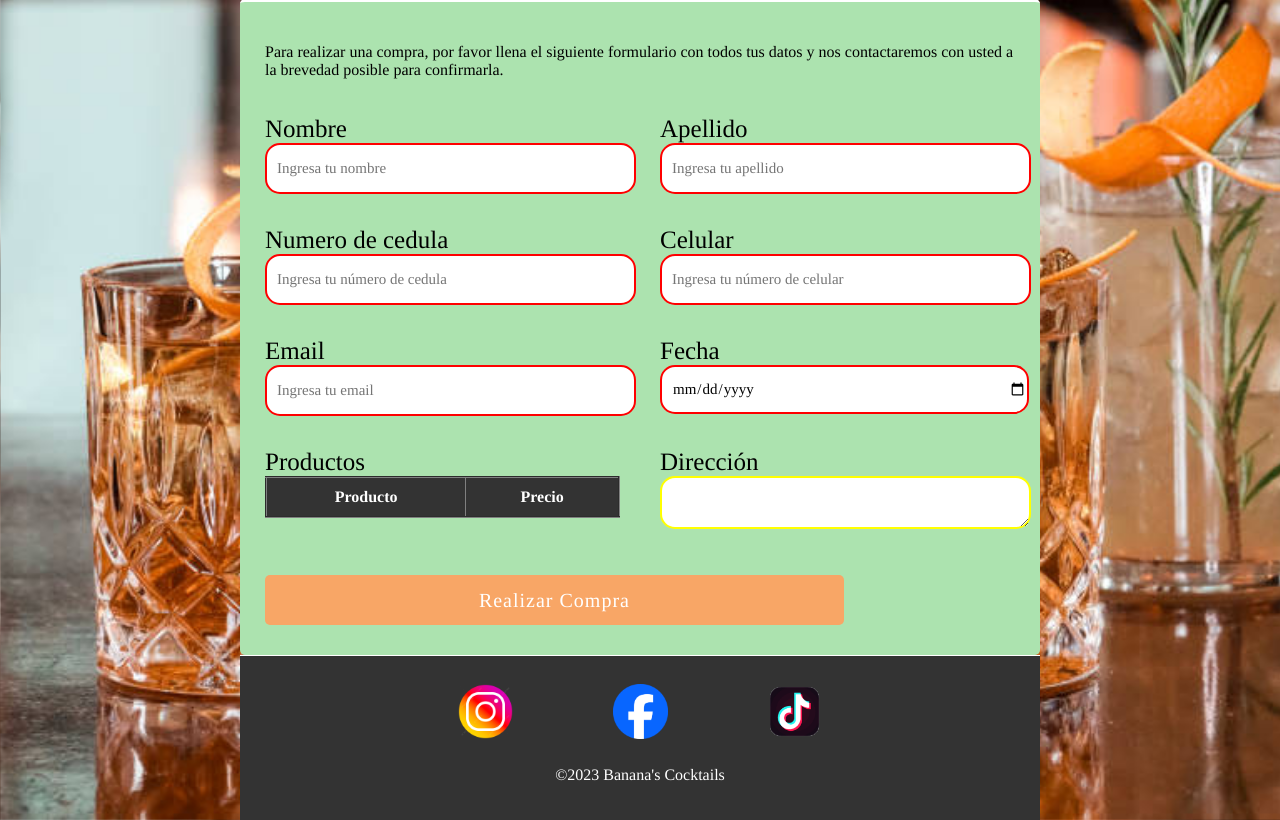
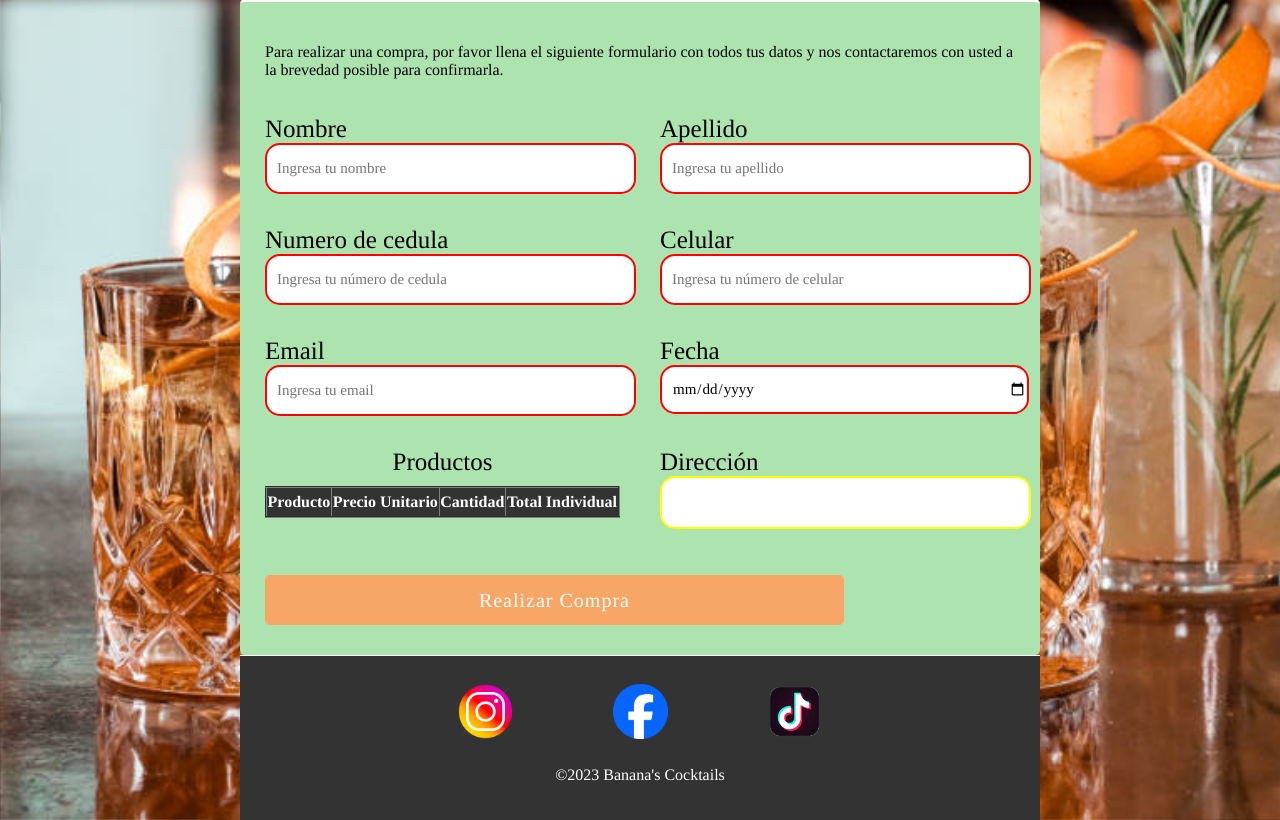
Before and after one commit to LeonardoYaranga/BananaCocktailsTiendaOnlineGrupo4, a PHP site: page /Formularios/factura.php in a window 1280 px wide. Shown: the part 201-1021 px from the top of the page. Run offline with PHP 8.4, Linux system fonts and the light colour scheme; lists and menus that the app fills with data are empty.

Commit message:
BananaCocktailsV6.1.0 FacturacionDelCarritoDeCompras

```diff
--- a/BananaCocktails/Formularios/factura.php
+++ b/BananaCocktails/Formularios/factura.php
@@ -1,20 +1,5 @@
 <?php
 session_start();
-
-// Verificar si se ha enviado un formulario de compra
-if ($_SERVER['REQUEST_METHOD'] === 'POST' && isset($_POST['producto'], $_POST['precio'])) {
-    $producto = $_POST['producto'];
-    $precio = floatval($_POST['precio']);
-
-    // Inicializar la sesión del carrito si no existe
-    if (!isset($_SESSION['carrito'])) {
-        $_SESSION['carrito'] = [];
-    }
-
-    // Agregar el producto al carrito
-    $_SESSION['carrito'][] = ['producto' => $producto, 'precio' => $precio];
-}
-
 ?>
 
 <!DOCTYPE html>
@@ -26,6 +11,7 @@ if ($_SERVER['REQUEST_METHOD'] === 'POST' && isset($_POST['producto'], $_POST['p
     <meta name="viewport" content="width=device-width, initial-scale=1.0">
     <link rel="stylesheet" href="https://stackpath.bootstrapcdn.com/font-awesome/4.7.0/css/font-awesome.min.css">
     <link rel="stylesheet" type="text/css" href="../styles/facturaStyle.css">
+    <script src="./scripts/carrito.js" async></script>
 
 </head>
 
@@ -77,28 +63,53 @@ if ($_SERVER['REQUEST_METHOD'] === 'POST' && isset($_POST['producto'], $_POST['p
 
 
             <article class="inputBox">
+                <center>
                 <label for="productos">Productos</label>
                 <table border=2 class="table-productos">
                     <tr>
                         <th>Producto</th>
-                        <th>Precio</th>
+                        <th>Precio Unitario</th>
+                        <th>Cantidad</th>
+                        <th>Total Individual</th>
                     </tr>
                     <?php
+                    $totalGeneral = 0; // Variable para almacenar el total general
+
                     // Mostrar productos seleccionados
-                    if ($_SERVER['REQUEST_METHOD'] === 'POST' && isset($_POST['productos'], $_POST['precios'])) {
-                        foreach ($_POST['productos'] as $index => $producto) {
+                    if (isset($_GET['productos']) && !empty($_GET['productos'])) {
+                        $productos = json_decode($_GET['productos'], true);
+
+                        foreach ($productos as $producto) {
                             echo "<tr>";
-                            echo "<td>{$producto}</td>";
-                            echo "<td>{$_POST['precios'][$index]} $</td>";
-                            // Campos ocultos para cada producto y precio con input para que se recuperar datos
-                            echo "<input type='hidden' name='productos[]' value='{$producto}'>";
-                            echo "<input type='hidden' name='precios[]' value='{$_POST['precios'][$index]}'>";
+                            echo "<td>{$producto['nombre']}</td>";
+                            echo "<td>{$producto['precio']}</td>";
+                            echo "<td>{$producto['cantidad']}</td>";
+
+                            // Calcular el total individual y actualizar el total general
+                            $totalIndividual = floatval(str_replace('$', '', $producto['precio'])) * intval($producto['cantidad']);
+                            $totalGeneral += $totalIndividual;
+
+                            echo "<td>{$totalIndividual} $</td>";
+                            // Campos ocultos para cada producto, precio y cantidad con input para que se recuperen los datos
+                            echo "<input type='hidden' name='productos[]' value='{$producto['nombre']}'>";
+                            echo "<input type='hidden' name='precios[]' value='{$producto['precio']}'>";
+                            echo "<input type='hidden' name='cantidades[]' value='{$producto['cantidad']}'>";
+                            echo "<input type='hidden' name='totales[]' value='{$totalIndividual}'>";
                             echo "</tr>";
                         }
+
+                        // Mostrar la fila del total general
+                        echo '<tr class="total-general">';
+                        echo "<td colspan='3'><strong>Total General</strong></td>";
+                        echo "<td><strong>{$totalGeneral} $</strong></td>";
+                        echo "</tr>";
+
                     }
                     ?>
                 </table>
+                 </center>
             </article>
+
 
             <article class="inputBox">
                 <label for="direccion"> Dirección </label>
--- a/BananaCocktails/index.php
+++ b/BananaCocktails/index.php
@@ -188,6 +188,7 @@
 
         carritoImagen.style.display = "block";
       }
+
     </script>
 
 </body>
--- a/BananaCocktails/styles/facturaStyle.css
+++ b/BananaCocktails/styles/facturaStyle.css
@@ -151,17 +151,22 @@ img {
 .table-productos {
     width: 100%;
     border-collapse: collapse;
+    margin-top: 10px; /* Añade un margen superior para separar la tabla de otros elementos */
+}
+
+.table-productos th, .table-productos td {
+    padding: 5px 0px;
+    text-align: center; /* Centra el texto en las celdas */
 }
 
 .table-productos th {
     background-color: #333;
     color: white;
-    padding: 10px;
 }
 
 .table-productos td {
-    padding: 10px;
     background-color: #fff;
+    border: 1px solid #ddd; /* Añade bordes a las celdas */
 }
 
 .table-productos tr:nth-child(even) {
@@ -170,6 +175,18 @@ img {
 
 .table-productos tr:hover {
     background-color: #F8A666;
+}
+
+/* Estilo para la fila del Total General */
+.table-productos .total-general {
+    background-color: #F8A666;
+    color: orange;
+    font-weight: bold;
+}
+
+textarea {
+    width: 20px !important;
+    resize: none;
 }
 
 
```
Also changed, not shown: BananaCocktails/Formularios/recuperarFactura.php (+14 -7 lines), BananaCocktails/scripts/carrito.js (+78 -38 lines), 1 other file.
